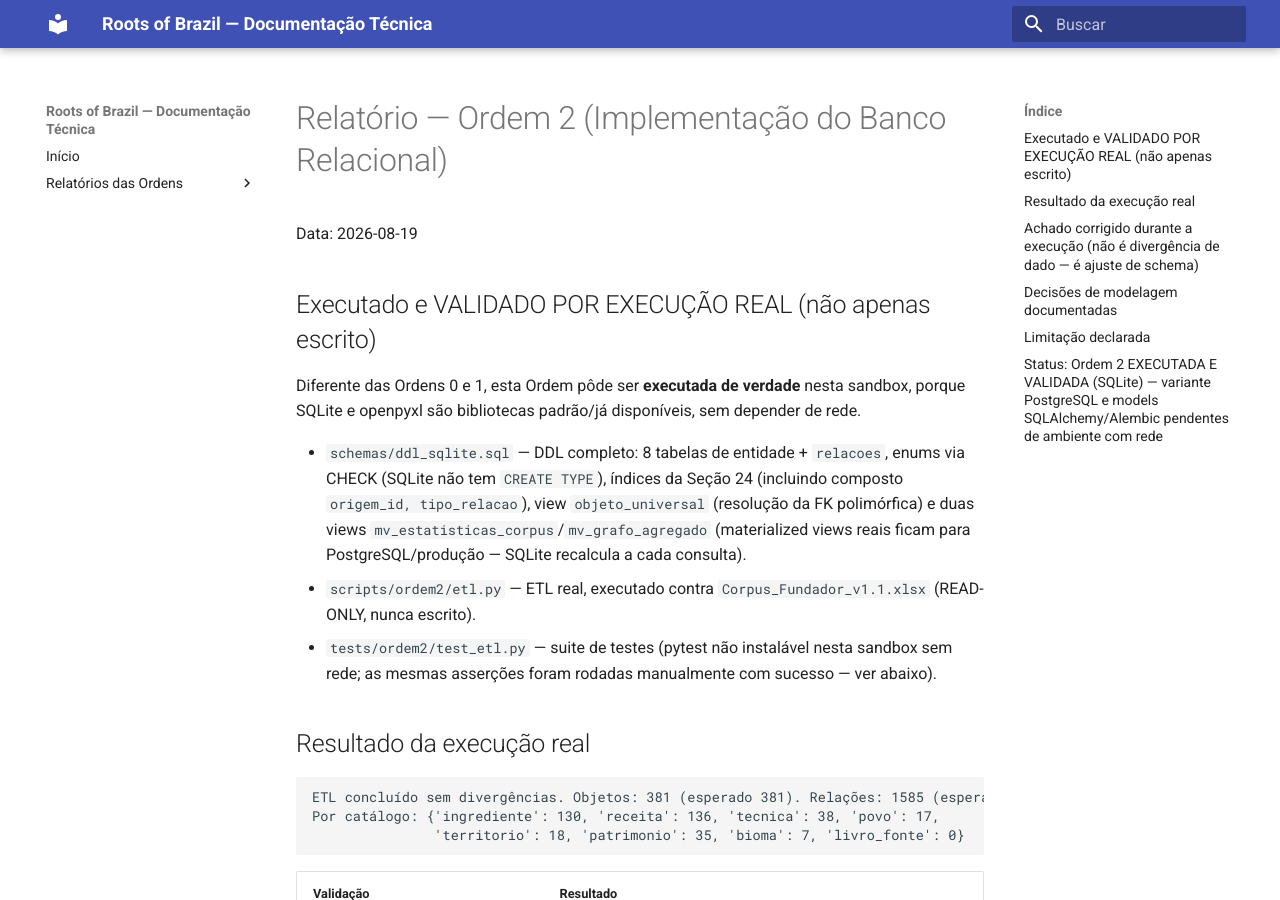
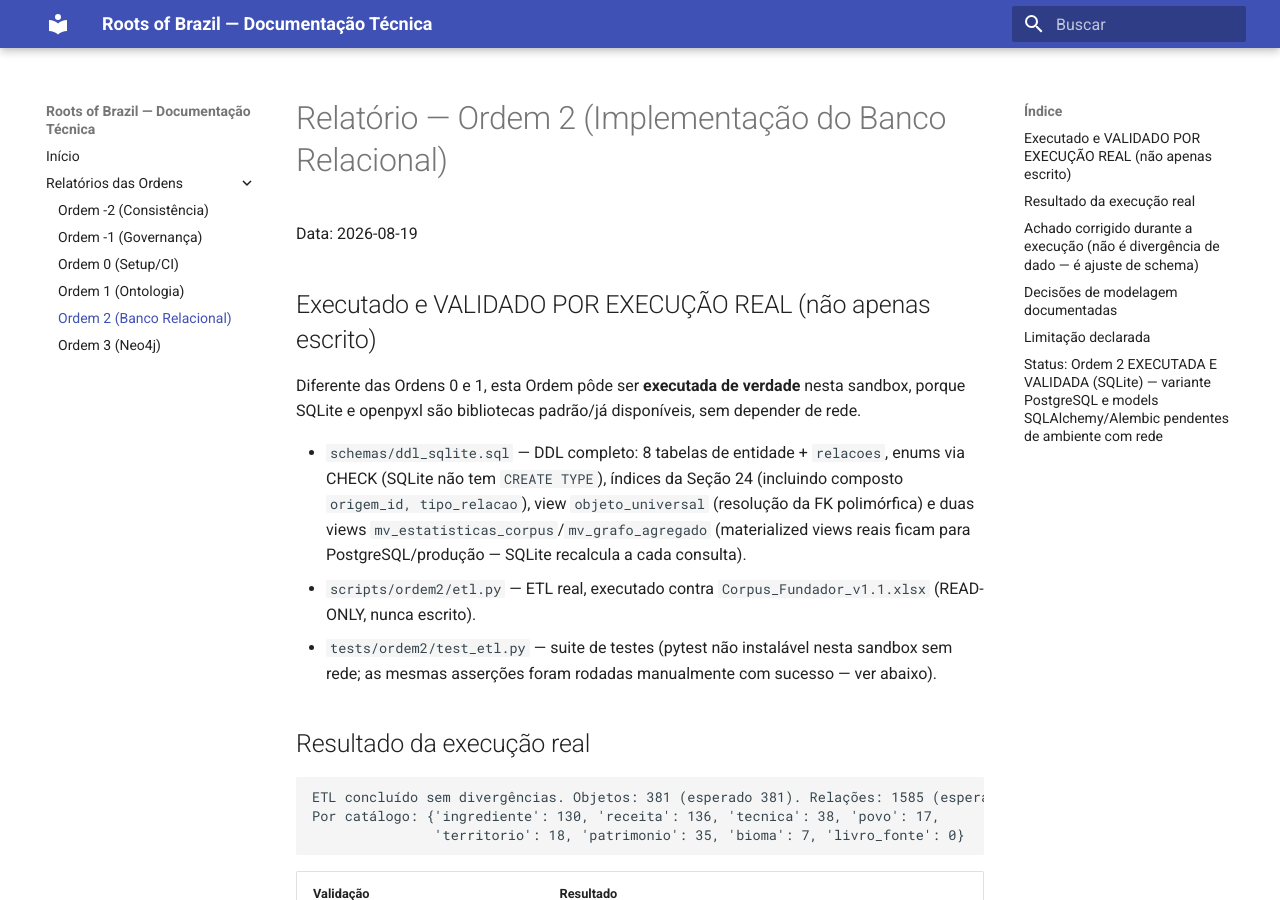
Before and after one commit to Tiagogandraferraz/Roots-of-brazil, an MkDocs documentation site: the page built from docs/relatorio_ordem2.md, in a window 1280 px wide and 900 px high. Built offline with MkDocs 1.6.1 and Material for MkDocs 9.7.7, drawn with Linux system fonts in a browser that asks for light colours.

Commit message:
Relatório da Ordem -2 e navegação completa do mkdocs
Resolve a única inconsistência que a auditoria documental da Ordem -2
havia encontrado: o nav do mkdocs.yml referenciava um relatório desta
própria Ordem em docs/relatorios/ordem-2_consistencia/, caminho que
nunca existiu no repositório.

- docs/relatorio_ordem-2.md: narra a auditoria registrada em
  docs/matriz_consistencia.json — 6 documentos auditados, zero issues
  bloqueantes, uma inconsistência não-bloqueante (a referência órfã).
  Segue a convenção de nomes dos demais relatórios em vez do caminho
  aninhado que o nav presumia.
- mkdocs.yml: caminho da Ordem -2 corrigido e acrescentadas as entradas
  que faltavam desde a Ordem 1 — Ordens 1 (Ontologia), 2 (Banco
  Relacional) e 3 (Neo4j).

A matriz_consistencia.json foi deixada intacta: é o registro da
auditoria como executada, e reescrevê-la apagaria o achado.

O relatório declara como limitação que aquela auditoria conferiu
referências cruzadas, não sintaxe de arquivo — foi por isso que ela não
detectou as cercas markdown que afetavam quatro dos seis documentos que
listou como "corrente, nenhuma inconsistência".

Validado: mkdocs build --strict passa sem warnings, as 7 páginas do nav
são geradas e nenhum markdown de docs/ ficou fora da navegação.

Co-Authored-By: Claude Opus 5 <noreply@anthropic.com>
Claude-Session: https://claude.ai/code/session_01Pidvya38hLJR1mtoSeiK99

```diff
--- a/mkdocs.yml
+++ b/mkdocs.yml
@@ -8,6 +8,9 @@ theme:
 nav:
   - Início: index.md
   - Relatórios das Ordens:
-      - Ordem -2 (Consistência): relatorios/ordem-2_consistencia/relatorio_ordem-2_consistencia.md
+      - Ordem -2 (Consistência): relatorio_ordem-2.md
       - Ordem -1 (Governança): relatorio_ordem-1.md
       - Ordem 0 (Setup/CI): relatorio_ordem0.md
+      - Ordem 1 (Ontologia): relatorio_ordem1.md
+      - Ordem 2 (Banco Relacional): relatorio_ordem2.md
+      - Ordem 3 (Neo4j): relatorio_ordem3.md
```
Also changed, not shown: docs/relatorio_ordem-2.md (added, +38 -0 lines).
